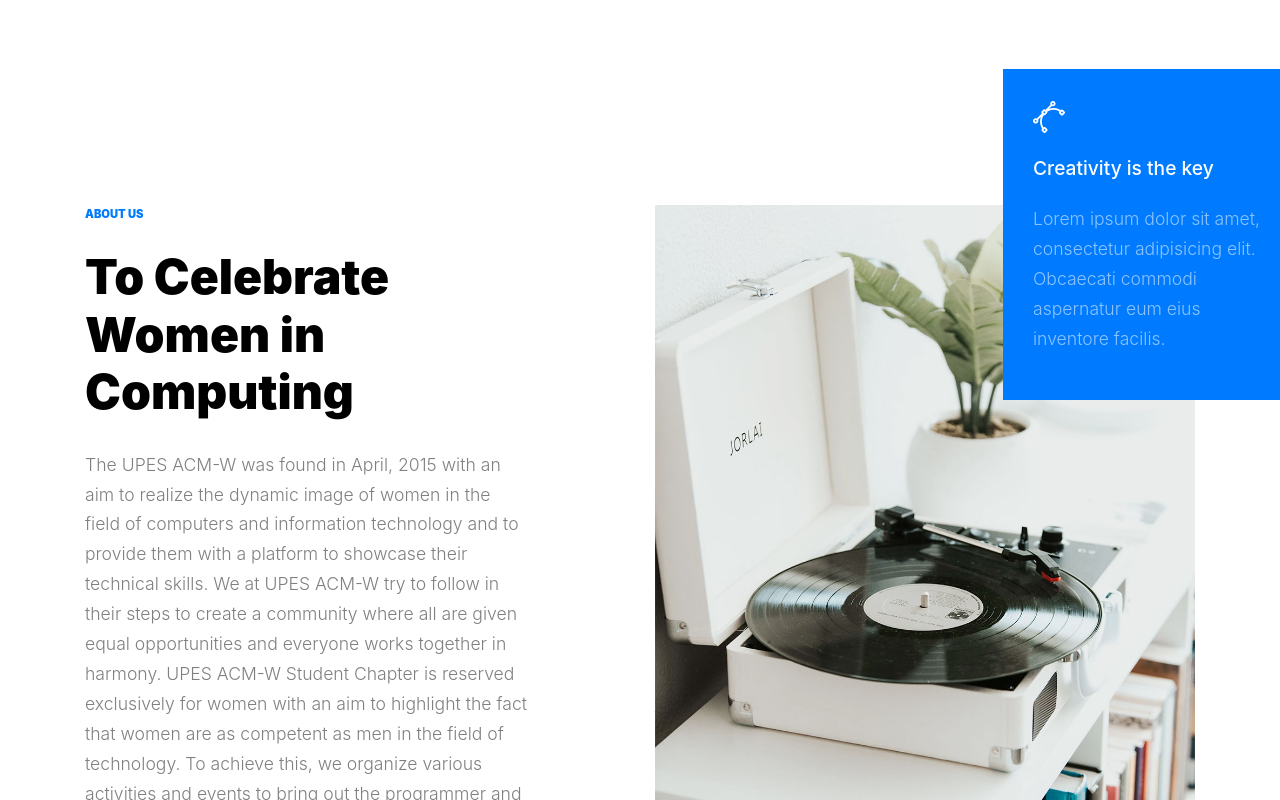
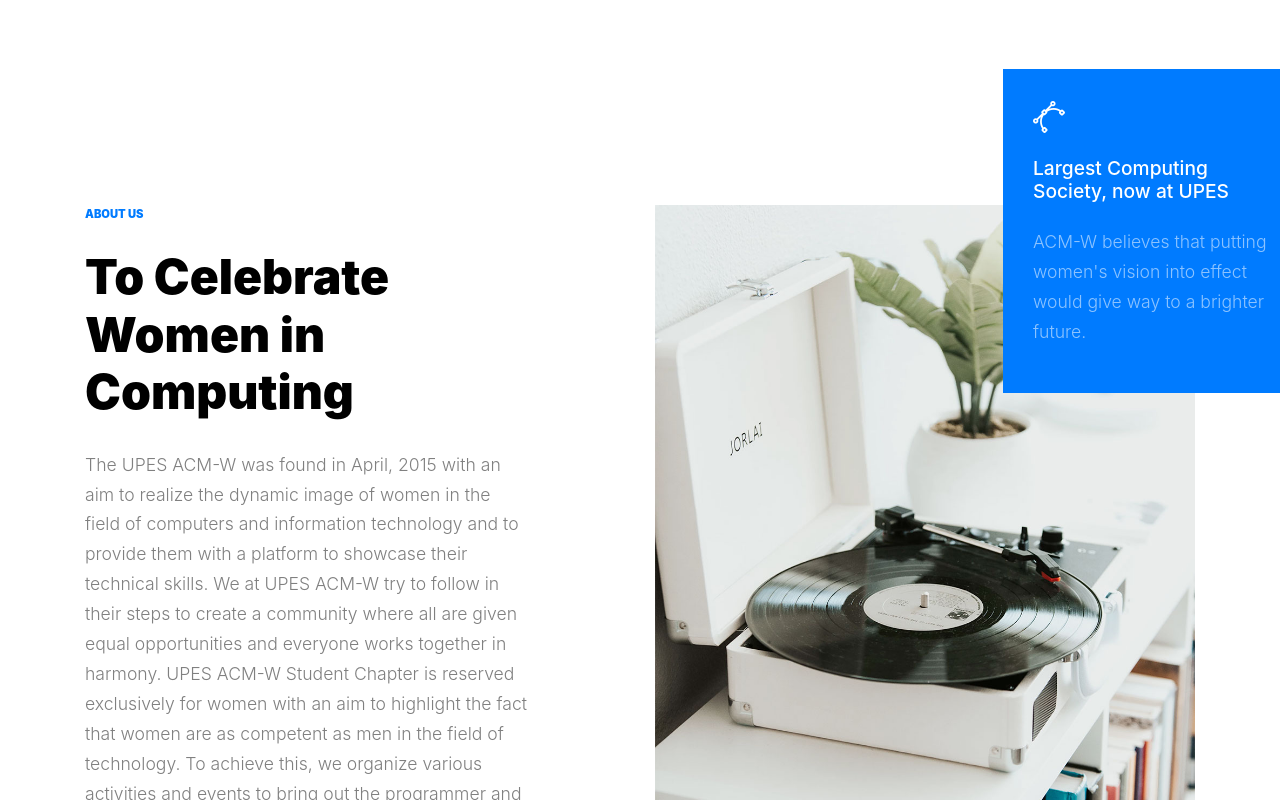
Before and after one commit to sonorus916/ACM-W-Website-Revamp, a plain HTML site: page index.html in a window 1280 px wide. Shown: the part 1031-1831 px from the top of the page. Drawn offline with Linux system fonts and the light colour scheme; files whose address does not match are found by name; a web font is replaced by a local one.

Commit message:
Update index.html

```diff
--- a/index.html
+++ b/index.html
@@ -52,9 +52,10 @@
               <ul class="site-menu main-menu js-clone-nav mr-auto d-none d-lg-block">
                 <li><a href="#home-section" class="nav-link">Home</a></li>
                 <li><a href="#about-section" class="nav-link">About</a></li>
-                <li><a href="#team-section" class="nav-link">Team</a></li>
+                <li><a href="#initiatives-section" class="nav-link">Initiatives</a></li>
                 <li><a href="#contact-section" class="nav-link">Contact</a></li>
-				<li><a href="#blog-section" class="nav-link">Blog</a></li>
+		<li><a href="#team-section" class="nav-link">Team</a></li>
+		<li><a href="#blog-section" class="nav-link">Blog</a></li>
               </ul>
             </nav>
           </div>
@@ -154,8 +155,8 @@
             <div class="image-absolute-box" >
               <div class="box" data-aos="fade-up">
                 <div class="icon-wrap"><span class="flaticon-vector"></span></div>
-                <h3>Creativity is the key</h3>
-                <p>Lorem ipsum dolor sit amet, consectetur adipisicing elit. Obcaecati commodi aspernatur eum eius inventore facilis.</p>
+                <h3>Largest Computing Society, now at UPES</h3>
+                <p>ACM-W believes that putting women's vision into effect would give way to a brighter future.</p>
               </div>
               <img src="images/about_1.jpg" alt="Image" class="img-fluid">
             </div>
```
